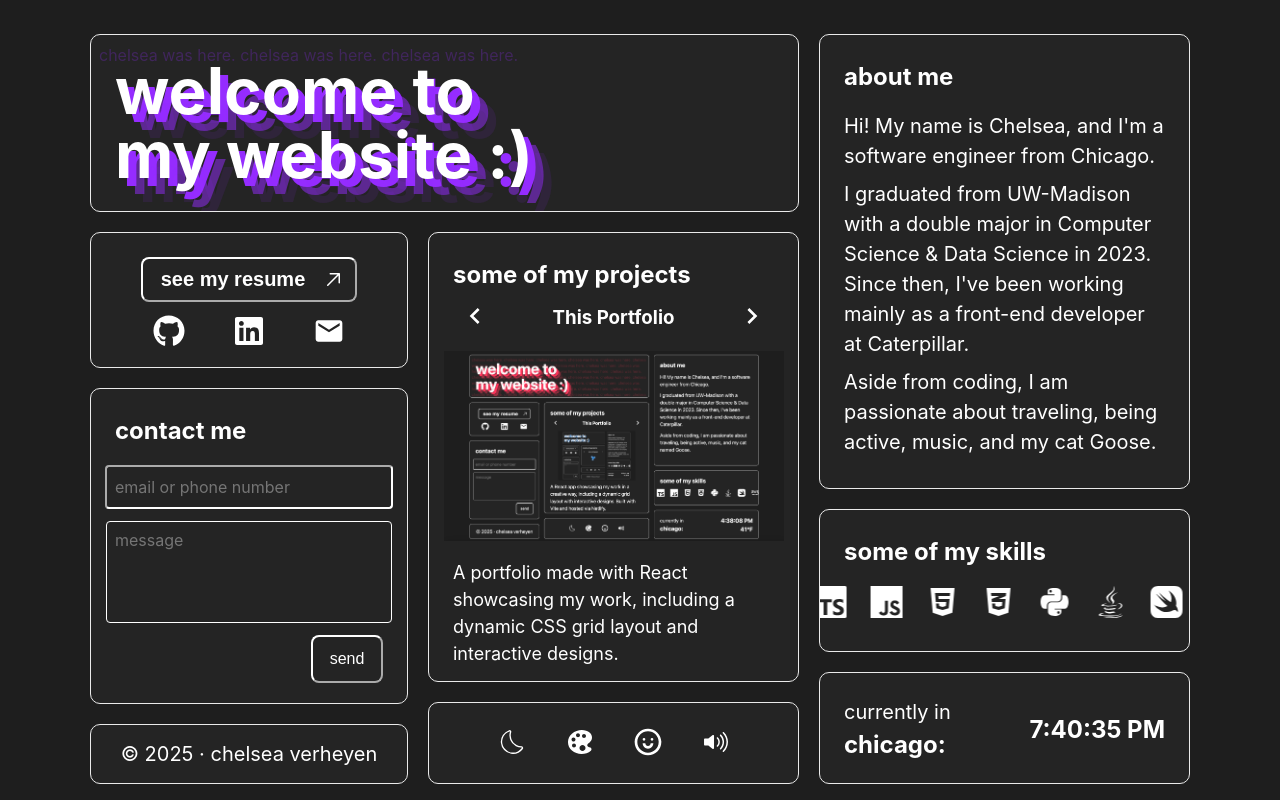
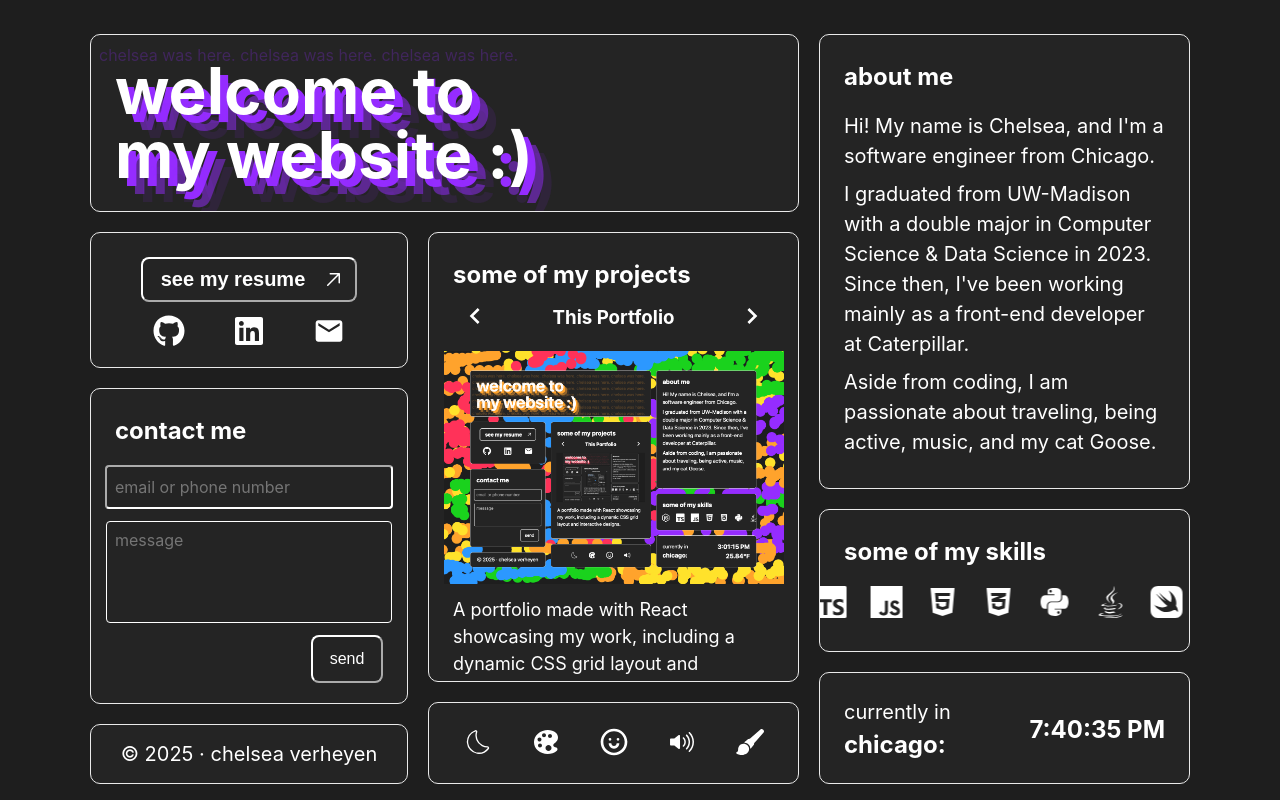
Before and after one commit to chelseautumn/portfolio, a React (Vite) app: page / in a window 1280 px wide. Built offline with nearby package versions, Linux system fonts and the light colour scheme; no server answers.

Commit message:
add brush to toggle drawing state

```diff
--- a/src/App.jsx
+++ b/src/App.jsx
@@ -1,4 +1,4 @@
-import { useEffect, useRef } from "react";
+import { useEffect, useRef, useState } from "react";
 import Welcome from "./sections/Welcome";
 import AboutMe from "./sections/AboutMe";
 import Contact from "./sections/Contact";
@@ -13,6 +13,7 @@ import "./App.css";
 
 function App() {
   const gridRef = useRef();
+  const [isDrawing, setIsDrawing] = useState(false);
 
   useEffect(() => {
     const observer = new IntersectionObserver(
@@ -36,7 +37,7 @@ function App() {
 
   return (
     <div className="container" id="scrollbar">
-      <Background />
+      <Background isDisabled={!isDrawing} />
       <div className="grid" ref={gridRef}>
         <Welcome />
         <AboutMe />
@@ -45,7 +46,7 @@ function App() {
         <Contact />
         <Skills />
         <City />
-        <Settings />
+        <Settings isDrawing={isDrawing} setIsDrawing={setIsDrawing} />
         <Legal />
       </div>
     </div>
--- a/src/components/Background.jsx
+++ b/src/components/Background.jsx
@@ -1,7 +1,7 @@
 import { useEffect, useRef } from "react";
 import "../styles/Background.css";
 
-function Background() {
+function Background({ isDisabled }) {
   const canvasRef = useRef(null);
 
   useEffect(() => {
@@ -38,16 +38,18 @@ function Background() {
 
     setCanvasSize();
 
-    canvas.addEventListener("mousemove", draw);
-    canvas.addEventListener("click", clearCanvas);
-    window.addEventListener("resize", setCanvasSize);
+    if (!isDisabled) {
+      canvas.addEventListener("mousemove", draw);
+      canvas.addEventListener("click", clearCanvas);
+      window.addEventListener("resize", setCanvasSize);
+    }
 
     return () => {
       canvas.removeEventListener("mousemove", draw);
       canvas.removeEventListener("click", clearCanvas);
       window.removeEventListener("resize", setCanvasSize);
     };
-  }, []);
+  }, [isDisabled]);
 
   return <canvas ref={canvasRef} className="background-canvas" />;
 }
--- a/src/sections/Projects.jsx
+++ b/src/sections/Projects.jsx
@@ -11,9 +11,7 @@ function Projects() {
   const Portfolio = () => {
     return (
       <div className="portfolio">
-        <a href="https://github.com/chelseautumn/portfolio">
-          <img src="/folio.webp" alt="portfolio" />
-        </a>
+        <img src="/folio2.webp" alt="portfolio" />
         <p>
           A portfolio made with React showcasing my work, including a dynamic
           CSS grid layout and interactive designs.
--- a/src/sections/Settings.jsx
+++ b/src/sections/Settings.jsx
@@ -6,17 +6,19 @@ import {
   IoIosColorPalette,
   IoIosVolumeHigh,
   IoIosVolumeOff,
+  IoIosBrush,
 } from "react-icons/io";
 import { CgSmile, CgSmileMouthOpen } from "react-icons/cg";
 import { CoolMode } from "../components/CoolMode.jsx";
 
-function Settings() {
+function Settings({ isDrawing, setIsDrawing }) {
   const [darkMode, setDarkMode] = useState(true);
   // TODO: add sound
   const [soundEnabled, setSoundEnabled] = useState(true);
   const [colorIndex, setColorIndex] = useState(5);
   // TODO: fix this on mobile
   const [happy, setHappy] = useState(false);
+  const [hasBrush, setHasBrush] = useState(true);
 
   const colors = [
     "#FF3359", // red
@@ -27,6 +29,18 @@ function Settings() {
     "#952CFF", // purple
   ];
 
+  const toggleDarkMode = () => {
+    const mode = !darkMode;
+    setDarkMode(mode);
+    localStorage.setItem("darkMode", JSON.stringify(mode));
+  };
+
+  const toggleColor = () => {
+    const index = (colorIndex + 1) % colors.length;
+    setColorIndex(index);
+    localStorage.setItem("colorIndex", JSON.stringify(index));
+  };
+
   // Load settings from localStorage on mount
   useEffect(() => {
     const savedDarkMode = JSON.parse(localStorage.getItem("darkMode"));
@@ -36,6 +50,16 @@ function Settings() {
     if (savedDarkMode !== null) setDarkMode(savedDarkMode);
     if (savedSoundEnabled !== null) setSoundEnabled(savedSoundEnabled);
     if (savedColorIndex !== null) setColorIndex(savedColorIndex);
+
+    const updateBrushState = () => {
+      setHasBrush(window.innerWidth > 800);
+    };
+    updateBrushState();
+    window.addEventListener("resize", updateBrushState);
+
+    return () => {
+      window.removeEventListener("resize", updateBrushState);
+    };
   }, []);
 
   useEffect(() => {
@@ -59,18 +83,6 @@ function Settings() {
       colors[colorIndex],
     );
   }, [colorIndex]);
-
-  const toggleDarkMode = () => {
-    const mode = !darkMode;
-    setDarkMode(mode);
-    localStorage.setItem("darkMode", JSON.stringify(mode));
-  };
-
-  const toggleColor = () => {
-    const index = (colorIndex + 1) % colors.length;
-    setColorIndex(index);
-    localStorage.setItem("colorIndex", JSON.stringify(index));
-  };
 
   return (
     <Card gridArea="settings" minHeight="24px">
@@ -112,6 +124,16 @@ function Settings() {
             <IoIosVolumeOff size={32} />
           )}
         </button>
+        {hasBrush && (
+          <button
+            onClick={() => setIsDrawing((prev) => !prev)}
+            aria-label="Use Brush"
+            className="icon"
+          >
+            {!isDrawing && <IoIosBrush size={32} />}
+            {isDrawing && <div style={{ width: "32px", height: "32px" }} />}
+          </button>
+        )}
       </div>
     </Card>
   );
```
Also changed, not shown: public/folio2.webp (added).
